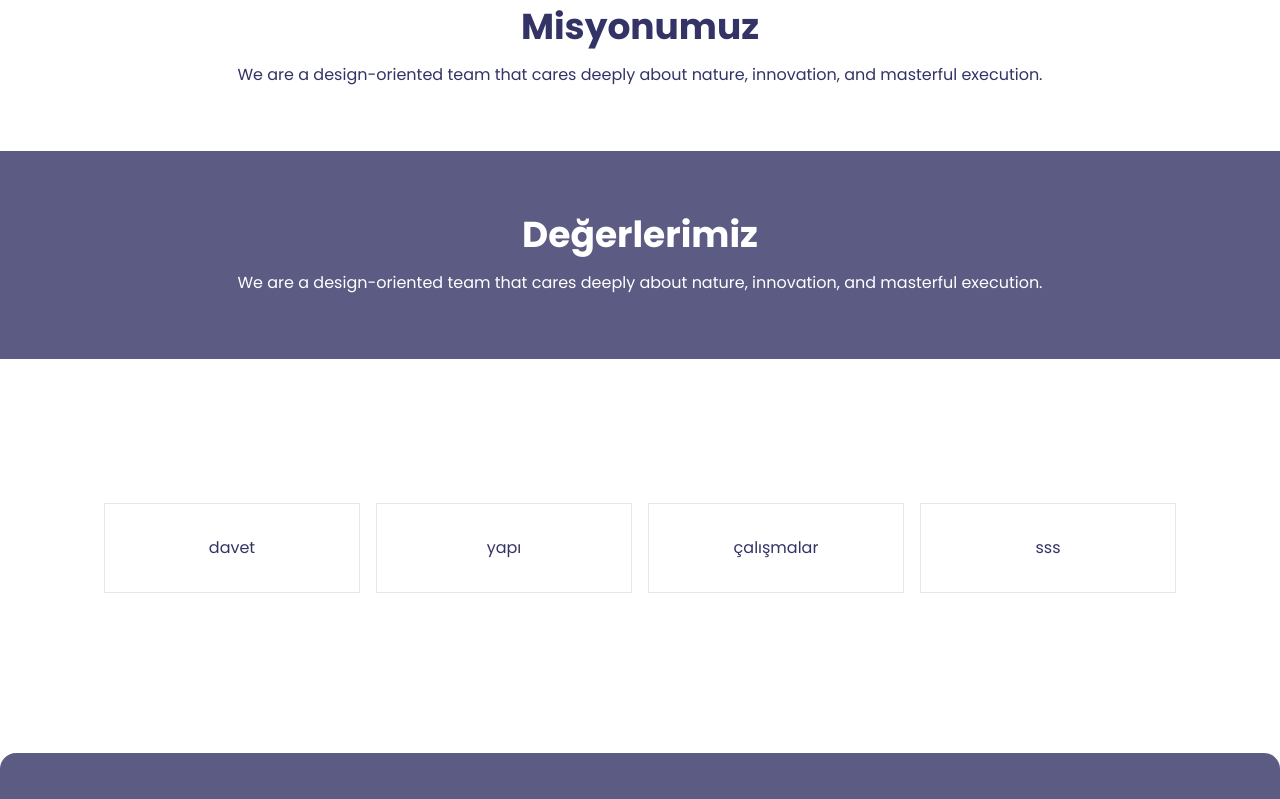
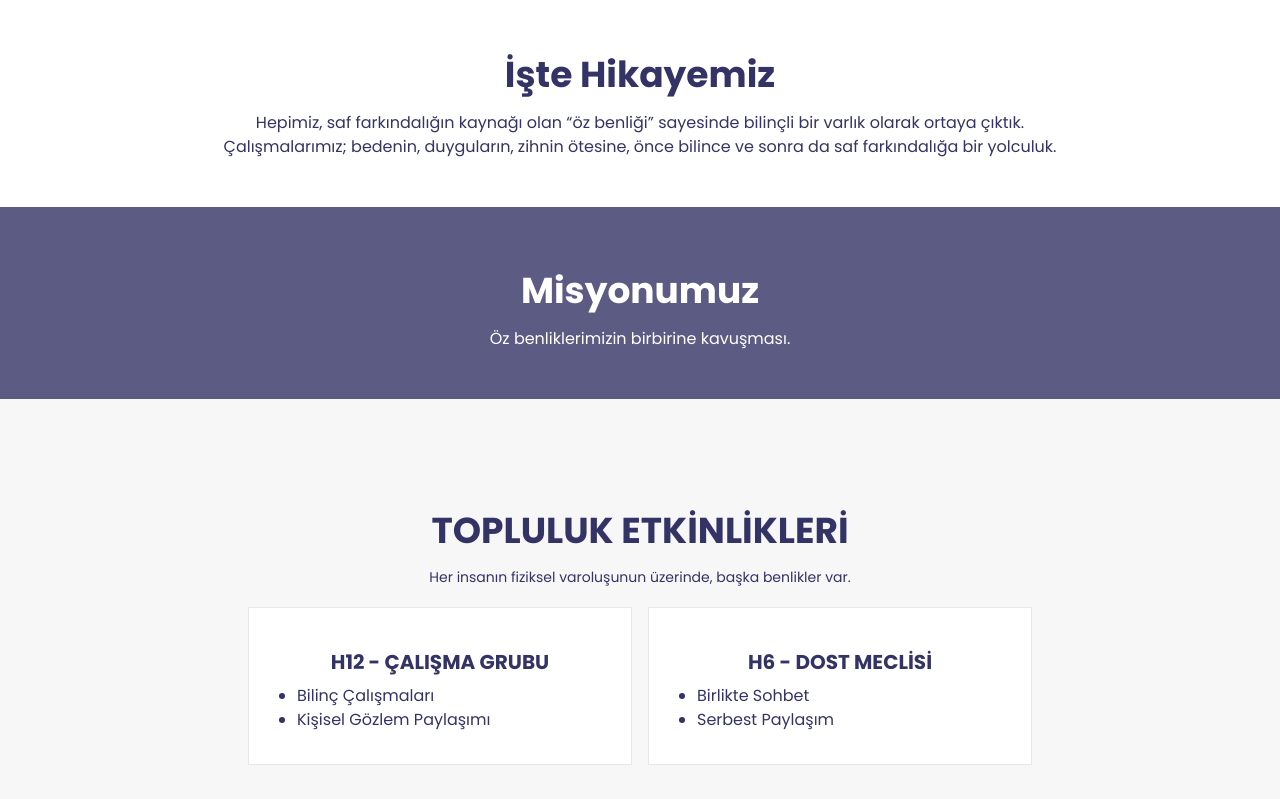
Before and after one commit to rcteenx/reyhancetin_org_tr, a Next.js app: page /topluluk in a window 1280 px wide. Shown: the part 1420-2219 px from the top of the page. Built offline with nearby package versions, Linux system fonts and the light colour scheme.

Commit message:
update hero section

```diff
--- a/app/(static)/felsefe/page.jsx
+++ b/app/(static)/felsefe/page.jsx
@@ -6,7 +6,7 @@ export default function FelsefePage() {
   return (
     <>
       <PageTitle>Ezoretik Felsefe Araştırma Ve Uygulama</PageTitle>
-      <PageImage bgImage="fMerhaba">Nerdesin</PageImage>
+      <PageImage bgImage="fMerhaba">Nerdesin*</PageImage>
       <PageContent h2Title="Neden Ezoterik Felsefe?">
         <p>
           Bildiğimiz haliyle insan, henüz tamamlanmamış bir varlık. Dahası, pek
@@ -59,7 +59,7 @@ export default function FelsefePage() {
 
       <section className="bg-[#f7f7f7] px-4 py-16 md:py-24">
         <h2 className="text-2xl md:text-4xl font-bold text-center">
-          TOPLULUK YAPILARI
+          TOPLULUK ETKİNLİKLERİ
         </h2>
         <p className="text-center text-sm ">
           Her insanın fiziksel varoluşunun üzerinde, başka benlikler var.
@@ -74,7 +74,7 @@ export default function FelsefePage() {
               </ul>
             </div>
             <div className=" my-4 p-8 w-96 text-center max-w-md bg-white border">
-              <h3>H6 - DOST SOHBETİ</h3>
+              <h3>H6 - DOST MECLİSİ</h3>
               <ul className="px-4 text-left list-disc">
                 <li>Birlikte Sohbet</li>
                 <li>Serbest Paylaşım</li>
--- a/app/(static)/reyhan/arkadaslar/page.jsx
+++ b/app/(static)/reyhan/arkadaslar/page.jsx
@@ -34,7 +34,7 @@ export default function ReyhanPage() {
       <section className="px-4 py-12 md:py-24">
         <div className="container-p">
           <h2 className="text-2xl md:text-4xl font-bold text-center">
-            ARKADAŞLAR LİSTESİ
+            KULÜP ÜYE ADAYLARI
           </h2>
           <div className="mt-12">
             <ul className="flex flex-wrap justify-center  gap-4">
--- a/app/(static)/reyhan/page.jsx
+++ b/app/(static)/reyhan/page.jsx
@@ -19,14 +19,14 @@ export default function ReyhanPage() {
         </p>
         <p>
           Pandemi dönemi pek çok çalışmayı durdurmama sebep oldu. Sessizlik
-          dönemine ve kendim sandığım bilinçten vazgeçmeye yol açtı.
+          dönemine ve kendim sandığım bilincin ötesine kapı açtı.
         </p>
         <p>
           Şimdi kendimizi bulabileceğimiz ve kendimiz olabileceğimiz bir alan
           oluşturuyoruz. Sadece "<strong>çalışma</strong>" değil; aynı zamanda
           sevgi, anlayış, şefkat, muhabbet ve arkadaşlık için.
         </p>
-        <p>Sevgilerle.</p>
+        <p>Sevgilerle...</p>
       </PageContent>
 
       <SubPages subPage={StaticPages[0]} />
--- a/app/(static)/topluluk/page.jsx
+++ b/app/(static)/topluluk/page.jsx
@@ -59,21 +59,53 @@ export default function ToplulukPage() {
       </section>
 
       <section className="bg-white px-4 py-8 md:py-12  text-center">
-        <h2 className="text-2xl md:text-4xl font-bold ">Misyonumuz</h2>
+        <h2 className="text-2xl md:text-4xl font-bold ">İşte Hikayemiz</h2>
 
-        <p className="m-4">
-          We are a design-oriented team that cares deeply about nature,
-          innovation, and masterful execution.
-        </p>
+        <ul>
+          <li>
+            Hepimiz, saf farkındalığın kaynağı olan “öz benliği” sayesinde
+            bilinçli bir varlık olarak ortaya çıktık.
+          </li>
+          <li>
+            Çalışmalarımız; bedenin, duyguların, zihnin ötesine, önce bilince ve
+            sonra da saf farkındalığa bir yolculuk.
+          </li>
+        </ul>
       </section>
 
       <section className="bg-slate2 px-4 py-8 md:py-12  text-center text-white">
-        <h2 className="text-2xl md:text-4xl font-bold ">Değerlerimiz</h2>
+        <h2 className="text-2xl md:text-4xl font-bold ">Misyonumuz</h2>
 
-        <p className="m-4">
-          We are a design-oriented team that cares deeply about nature,
-          innovation, and masterful execution.
+        <ul>
+          <li>Öz benliklerimizin birbirine kavuşması.</li>
+        </ul>
+      </section>
+
+      <section className="bg-[#f7f7f7] px-4 py-16 md:py-24">
+        <h2 className="text-2xl md:text-4xl font-bold text-center">
+          TOPLULUK ETKİNLİKLERİ
+        </h2>
+        <p className="text-center text-sm ">
+          Her insanın fiziksel varoluşunun üzerinde, başka benlikler var.
         </p>
+        <div className="flex justify-center">
+          <div className="flex flex-col md:flex-row space-x-0 md:space-x-4">
+            <div className=" my-4 p-8 w-96 text-center max-w-md bg-white border">
+              <h3>H12 - ÇALIŞMA GRUBU</h3>
+              <ul className="px-4 text-left list-disc">
+                <li>Bilinç Çalışmaları</li>
+                <li>Kişisel Gözlem Paylaşımı</li>
+              </ul>
+            </div>
+            <div className=" my-4 p-8 w-96 text-center max-w-md bg-white border">
+              <h3>H6 - DOST MECLİSİ</h3>
+              <ul className="px-4 text-left list-disc">
+                <li>Birlikte Sohbet</li>
+                <li>Serbest Paylaşım</li>
+              </ul>
+            </div>
+          </div>
+        </div>
       </section>
 
       <SubPages subPage={StaticPages[2]} />
--- a/components/sections/home-hero.jsx
+++ b/components/sections/home-hero.jsx
@@ -10,29 +10,30 @@ const Hero = () => {
     >
       <div className="xl:w-1/2 xl:pr-2 text-center xl:text-left">
         <h2 className="mb-4 font-medium text-center lg:text-left md:text-lg lg:text-3xl text-primary">
-          {contHero.coral1}
+          {contHero.h2a}
           <br />
           <span className="font-normal text-xs md:text-sm lg:text-xl">
-            {contHero.coral2}
+            {contHero.h2b}
           </span>
         </h2>
         <hr className="md:hidden" />
         <h1 className="text-3xl sm:text-4xl md:text-6xl lg:text-7xl font-bold ">
           <span className="xl:bg-white xl:whitespace-nowrap relative z-10 xl:pr-12 rounded-full">
-            {contHero.fline}
+            {contHero.h1a}
           </span>
           <br />
           <span className="text-primary inline-block xl:my-4">
-            {contHero.span}
+            {contHero.h1b}
           </span>
         </h1>
-        <p className="text-xs md:text-lg text-slate-gray leading-4 ">
-          {contHero.desc1}
-          <br />
-          {contHero.desc2}
+        <p className="px-8 md:px-0 text-xs md:text-lg text-slate-gray leading-4 ">
+          {contHero.desc}
         </p>
         <div className="flex my-8 flex-row space-x-4 justify-center xl:justify-start">
-          <a href="#footer" className="btn-hero bg-primary text-white">
+          <a
+            href="https://wa.me/905443087402"
+            className="btn-hero bg-primary text-white"
+          >
             {contHero.btn1}
             <IconComponent name="arrowright" size={18} color="white" />
           </a>
--- a/components/sections/sub-menu.jsx
+++ b/components/sections/sub-menu.jsx
@@ -2,19 +2,19 @@ import Link from "next/link";
 
 export default function SubPages({ subPage, id }) {
   return (
-    <section className="px-4 py-12 md:py-24">
-      <div className="container-p">
-        {/* <h2 className="text-2xl md:text-4xl font-bold text-center">
-          TOPLULUK BAĞLANTILARI
-        </h2> */}
-        <div className="mt-12">
+    <section className="p-4 md:py-8">
+      <div className="container-p border-t pt-12">
+        <h3 className="text-xl md:text-2xl font-bold text-center">
+          İLGİLİ SAYFALAR
+        </h3>
+        <div className="mt-4">
           <ul className="flex flex-wrap justify-center  gap-4">
             {subPage.pages.map((pg) => (
               <li key={pg.id}>
                 <Link
                   className={` w-64 border px-12 py-8 text-center  transition ease-in  block
                 ${id == pg.id ? "bg-gray-100" : "hover:bg-gray-100"} `}
-                  href={subPage.link + pg.link}
+                  href={"/" + subPage.link + "/" + pg.link}
                 >
                   {pg.title}
                 </Link>
--- a/components/templates/pageContent.jsx
+++ b/components/templates/pageContent.jsx
@@ -1,7 +1,7 @@
 export default function PageContent({ h2Title, children }) {
   return (
     <section className="mx-auto container-p my-16">
-      <div className="mx-auto p-4 max-w-xl flex flex-col gap-4 text-center shadow-xl">
+      <div className="mx-auto p-4 pb-8 md:pb-16 max-w-xl flex flex-col gap-4 text-center shadow-xl">
         <h2 className="mx-auto inline-block py-1 border-coral-red border-b text-center">
           {h2Title}
         </h2>
--- a/content/data/index.js
+++ b/content/data/index.js
@@ -1,10 +1,10 @@
 export const contHero = {
-  coral1: "Reyhan Çetin ve Arkadaşları",
-  coral2: "Ezoterik Felsefe Araştırma ve Uygulama Topluluğu",
-  fline: "YENİDEN BAŞLIYORUZ",
-  span: "Hazır mısınız?",
-  desc1: "Bilinçli Farkındalık (H12) çalışmalarımızın kaldığı yerden,",
-  desc2: "yeni bir anlayışla, kendimize doğru yola çıkıyoruz.",
+  h2a: "Reyhan Çetin ve Arkadaşları",
+  h2b: "Ezoterik Felsefe Araştırma ve Uygulama Topluluğu",
+  h1a: "YENİDEN TOPLANIYOR!",
+  h1b: "Hazır mısınız?",
+  // x: "Davetler başladı",
+  desc: "Bilinç ve farkındalık çalışmalarımız seminer, workshop, grup çalışmaları ve sohbetlerle kendimizi tanıma çalışmaları başlıyor.",
   btn1: "Whatsapp",
   btn2: "Bilgi",
   quote: "Kendimizi ne kadar anlıyor ve gerçekliğimizi yaşayabiliyoruz?",
@@ -36,26 +36,16 @@ export const arkadasList = [
   },
   {
     id: 3,
-    title: "Ali Şevki",
-    link: "ali-sevki",
-  },
-  {
-    id: 4,
-    title: "Eda",
-    link: "eda",
-  },
-  {
-    id: 5,
     title: "Veysel",
     link: "aslı",
   },
   {
-    id: 6,
+    id: 4,
     title: "Tuğba",
     link: "tugba",
   },
   {
-    id: 7,
+    id: 5,
     title: "Bahar",
     link: "bahar",
   },
```
Also changed, not shown: app/(static)/reyhan/kimim/page.jsx (+18 -12 lines).
